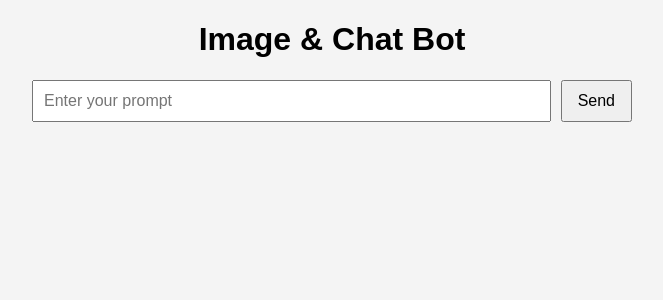
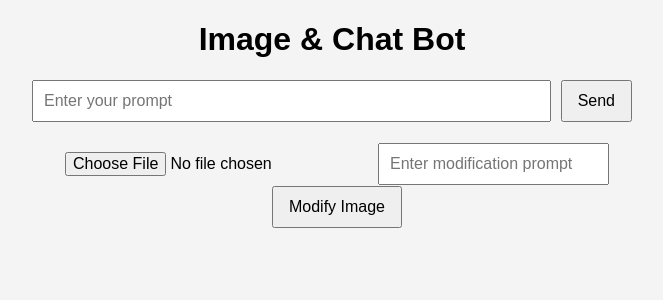
Before and after one commit to Assam157/ChatBotWithImageNew, a React (Create React App) app: page /Image in a window 1280 px wide. Shown: the top 300 px of the page, without its empty margins (308-971 px from the left). Built offline with nearby package versions, Linux system fonts and the light colour scheme.

Commit message:
Update Image.js

```diff
--- a/src/components/Image.js
+++ b/src/components/Image.js
@@ -4,10 +4,13 @@ import "./Image.css";
 const Image = () => {
   const [messages, setMessages] = useState([]);
   const [input, setInput] = useState("");
+  const [modPrompt, setModPrompt] = useState("");
+  const [file, setFile] = useState(null);
   const [error, setError] = useState("");
 
-  const BASE_URL = "https://chatbotwithimagebackend.onrender.com"; // your backend
+  const BASE_URL = "https://chatbotwithimagebackend.onrender.com"; // backend URL
 
+  // ===== NORMAL IMAGE + CHAT GENERATION =====
   const sendMessage = async () => {
     if (!input.trim()) return;
 
@@ -48,9 +51,48 @@ const Image = () => {
     }
   };
 
+  // ===== IMAGE MODIFICATION REQUEST =====
+  const modifyImage = async () => {
+    if (!file) return setError("Please upload an image first");
+    if (!modPrompt.trim()) return setError("Please enter a modification prompt");
+
+    setError("");
+    setMessages(prev => [
+      ...prev,
+      { role: "user", content: `Modify image: ${modPrompt}` },
+    ]);
+
+    try {
+      const formData = new FormData();
+      formData.append("file", file);
+      formData.append("prompt", modPrompt);
+
+      const resp = await fetch(`${BASE_URL}/image_modify`, {
+        method: "POST",
+        body: formData,
+      });
+
+      const data = await resp.json();
+
+      if (data.modified_image_url) {
+        setMessages(prev => [...prev, { role: "bot", content: data.modified_image_url }]);
+      } else {
+        setError("Image modification failed");
+      }
+    } catch (err) {
+      console.error(err);
+      setError("Error modifying image");
+    } finally {
+      setFile(null);
+      setModPrompt("");
+    }
+  };
+
   return (
     <div className="ImageGenerator">
       <h1>Image & Chat Bot</h1>
+
+      {/* ===== NORMAL IMAGE GENERATION ===== */}
       <div className="inputWrapper">
         <input
           type="text"
@@ -62,8 +104,26 @@ const Image = () => {
         <button onClick={sendMessage}>Send</button>
       </div>
 
+      {/* ===== IMAGE MODIFICATION SECTION ===== */}
+      <div className="modifyWrapper">
+        <input
+          type="file"
+          accept="image/*"
+          onChange={e => setFile(e.target.files[0])}
+        />
+        <input
+          type="text"
+          placeholder="Enter modification prompt"
+          value={modPrompt}
+          onChange={e => setModPrompt(e.target.value)}
+          onKeyDown={e => e.key === "Enter" && modifyImage()}
+        />
+        <button onClick={modifyImage}>Modify Image</button>
+      </div>
+
       {error && <p className="error">{error}</p>}
 
+      {/* ===== DISPLAY MESSAGES ===== */}
       <div className="GeneratedImage">
         {messages.map((msg, idx) => (
           <div key={idx} className={msg.role === "user" ? "userMessage" : "botMessage"}>
```
